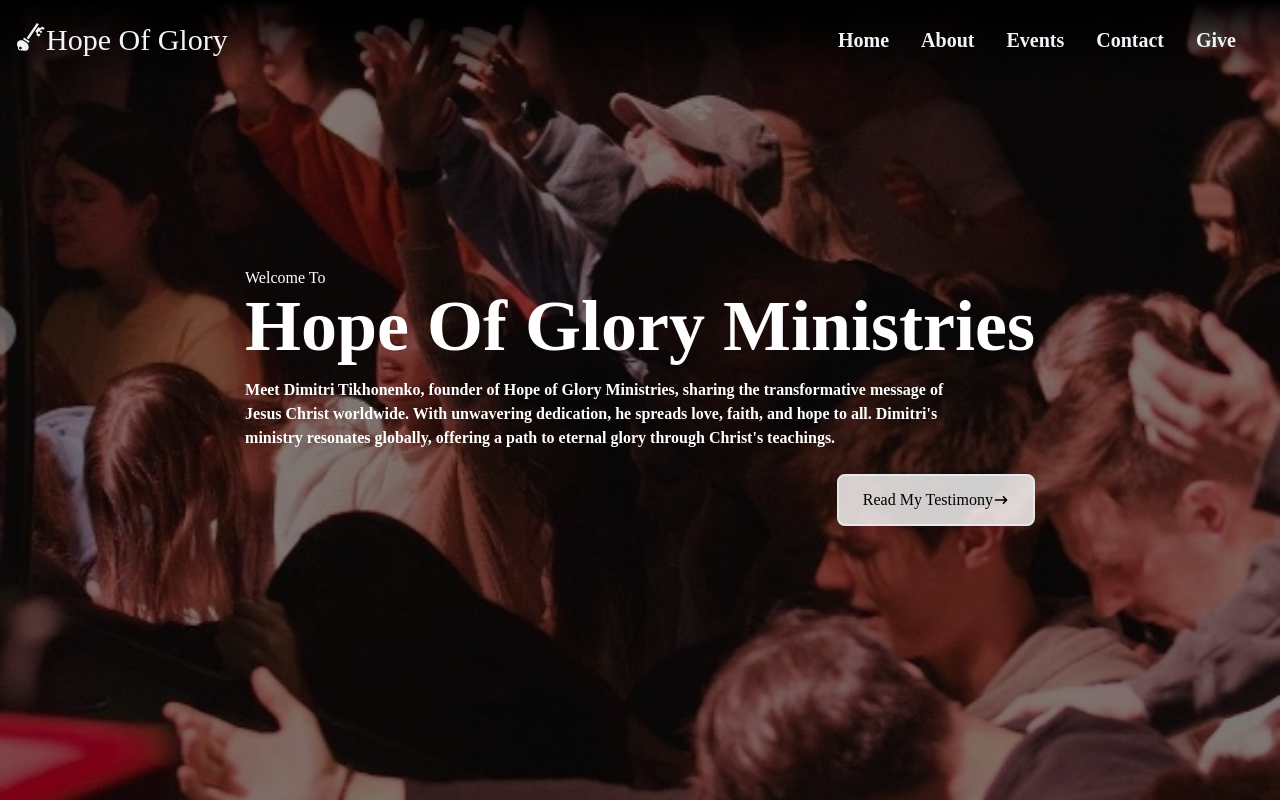
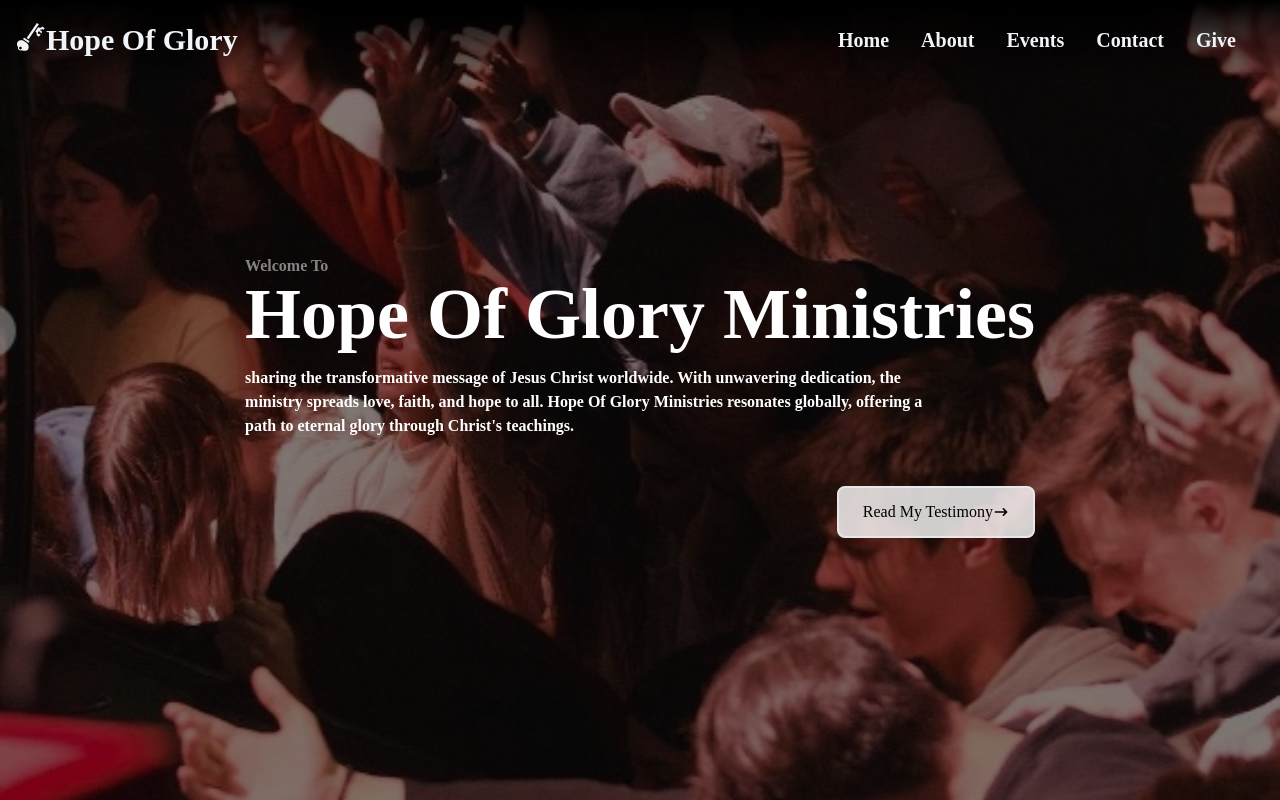
Before and after one commit to WillZealot/HOGM, a React (Create React App) app in the folder hopeofgloryministries/: page / in a window 1280 px wide. Built offline with nearby package versions, Linux system fonts and the light colour scheme; the HTML template or start-up script is replaced by a standard one.

Commit message:
added a little text font change

```diff
--- a/hopeofgloryministries/src/components/Home.jsx
+++ b/hopeofgloryministries/src/components/Home.jsx
@@ -20,12 +20,13 @@ const Home = () => {
         {/* Text content */}
         <div className='lg:flex-row flex-col-reverse flex justify-center items-center'>
           <div className='text-center lg:text-left lg:w-6/8'>
-            <p className='text-white'>Welcome To</p>
-            <h1 className='text-4xl sm:text-7xl font-bold text-white'>Hope Of Glory Ministries</h1>
-            <p className='text-white font-bold py-4 max-w-[700px]'>
-              Meet Dimitri Tikhonenko, founder of Hope of Glory Ministries, sharing the transformative message of Jesus Christ worldwide. With unwavering dedication, he spreads love, faith, and hope to all. Dimitri's ministry resonates globally, offering a path to eternal glory through Christ's teachings.
+            <p className='text-white font-bold opacity-50'>Welcome To</p>
+            <h1 className='text-4xl sm:text-7xl font-bold text-white coolFont'>Hope Of Glory Ministries</h1>
+            <p className='text-white font-bold py-4 max-w-[700px] '>
+              sharing the transformative message of Jesus Christ worldwide. With unwavering dedication, the ministry spreads love, faith, and hope to all. Hope Of Glory Ministries resonates globally, offering a path to eternal glory through Christ's teachings.
             </p>
             {/* Button */}
+            <br></br>
             <div className="flex justify-end"> {/* Use flex justify-end to push the button to the right */}
               <button className='text-black group border-2 px-6 py-3 my-2 flex items-center justify-center hover:bg-[#ccd6f6] hover:border-[#ccd6f6] bg-white bg-opacity-80 rounded-lg'>
                 <Link to="work" spy={true} smooth={true} duration={500}>
--- a/hopeofgloryministries/src/components/Nav.jsx
+++ b/hopeofgloryministries/src/components/Nav.jsx
@@ -27,7 +27,7 @@ const Nav = () => {
   return (
 <div className='fixed w-full h-[80px] flex justify-between items-center px-4 text-slate-100' style={backgroundFirstStyle}>
         <div>
-            <h1 className='text-3xl flex'>
+            <h1 className='text-3xl font-semibold flex'>
                 <GiKey></GiKey> Hope Of Glory
             </h1>
         </div>
--- a/hopeofgloryministries/src/index.css
+++ b/hopeofgloryministries/src/index.css
@@ -1,11 +1,19 @@
 @tailwind base;
 @tailwind components;
 @tailwind utilities;
+
+@import url('https://fonts.googleapis.com/css2?family=Raleway:ital,wght@0,100;0,200;0,300;0,400;0,500;0,600;0,700;0,800;0,900;1,100;1,200;1,300;1,400;1,500;1,600;1,700;1,800;1,900&display=swap');
+@import url('https://fonts.googleapis.com/css2?family=Raleway:ital,wght@0,100;0,200;0,300;0,400;0,500;0,600;0,700;0,800;0,900;1,100;1,200;1,300;1,400;1,500;1,600;1,700;1,800;1,900&family=Young+Serif&display=swap');
 
 @layer base{
   body{
     @apply font-[Raleway];
   }
+
+  .coolFont{
+    font-family: 'Young Serif', serif;;
+  }
+
   li{
     @apply font-semibold;
     @apply px-4;
```
